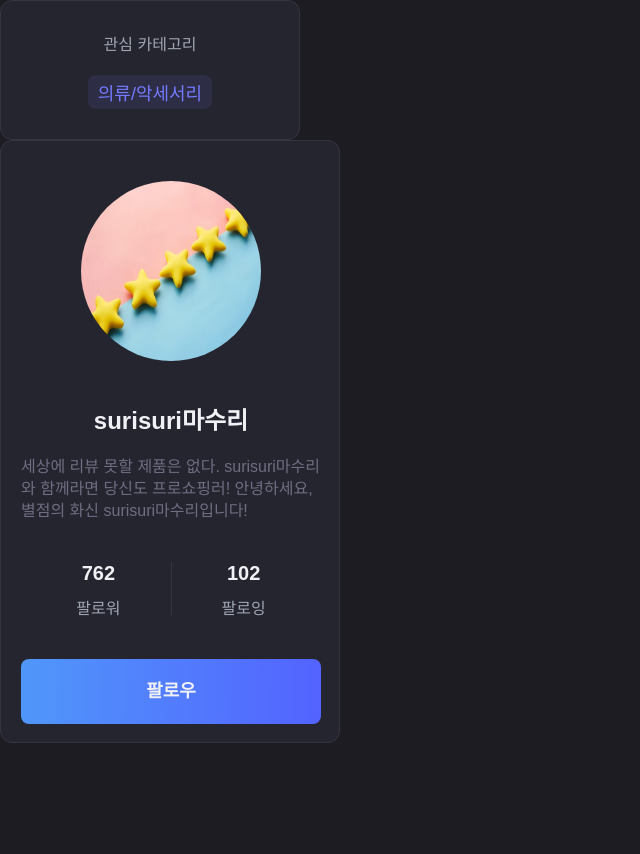
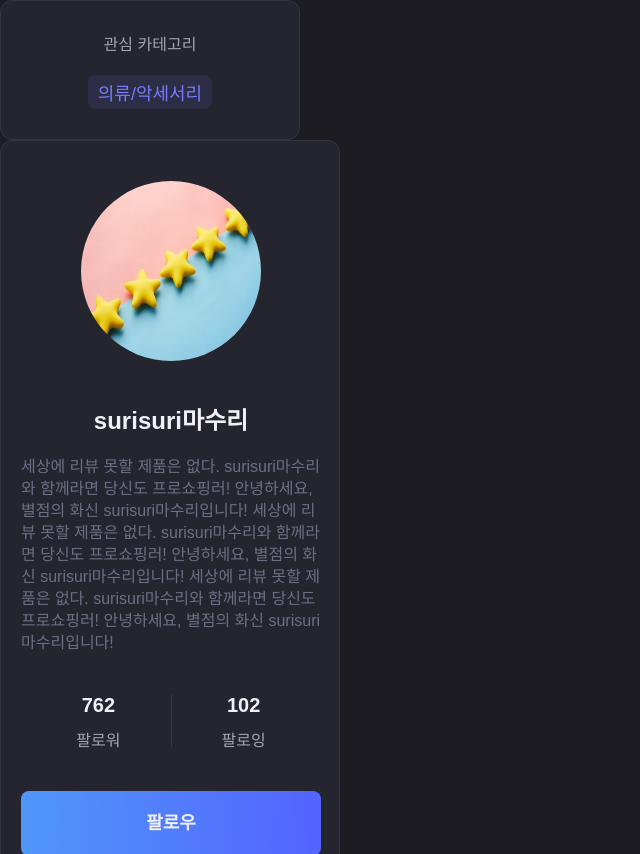
Before and after one commit to Codeit-FE3-Part4-team1-Final/Mogazoa, a Next.js app: page /profile/me in a window 1280 px wide. Shown: the part 427-1281 px from the top of the page, without its empty margins (0-640 px from the left). Before the commit the page ends 1170 px from the top, so only its background shows below. Built offline with nearby package versions, Linux system fonts and the light colour scheme; a web font is replaced by a local one.

Commit message:
💄 Fix: ProfileCard 컴포넌트 height 수정

```diff
--- a/src/components/Card/ProfileCard/ProfileCard.module.scss
+++ b/src/components/Card/ProfileCard/ProfileCard.module.scss
@@ -2,7 +2,6 @@
 
 .wrapper {
   width: 340px;
-  height: 603px;
   flex-shrink: 0;
   border-radius: 12px;
   border: 1px solid $border;
@@ -11,12 +10,10 @@
   @include tablet {
     padding: 30px;
     width: 509px;
-    height: 451px;
   }
   @include mobile {
     padding: 30px 20px;
     width: 335px;
-    height: 466px;
   }
 }
 
@@ -26,14 +23,12 @@
   gap: 40px;
   @include tablet {
     width: 449px;
-    height: 391px;
     gap: 30px;
     flex-shrink: 0;
   }
   @include mobile {
     @include column-flexbox();
     width: 295px;
-    height: 406px;
     gap: 30px;
     flex-shrink: 0;
   }
--- a/src/components/Card/ProfileCard/index.tsx
+++ b/src/components/Card/ProfileCard/index.tsx
@@ -20,7 +20,11 @@ export default function ProfileCard() {
           <span className={cx('user-name')}>surisuri마수리</span>
           <p className={cx('user-explain')}>
             세상에 리뷰 못할 제품은 없다. surisuri마수리와 함께라면 당신도
-            프로쇼핑러! 안녕하세요, 별점의 화신 surisuri마수리입니다!
+            프로쇼핑러! 안녕하세요, 별점의 화신 surisuri마수리입니다! 세상에
+            리뷰 못할 제품은 없다. surisuri마수리와 함께라면 당신도 프로쇼핑러!
+            안녕하세요, 별점의 화신 surisuri마수리입니다! 세상에 리뷰 못할
+            제품은 없다. surisuri마수리와 함께라면 당신도 프로쇼핑러!
+            안녕하세요, 별점의 화신 surisuri마수리입니다!
           </p>
         </div>
         <div className={cx('user-follow-box')}>
```
